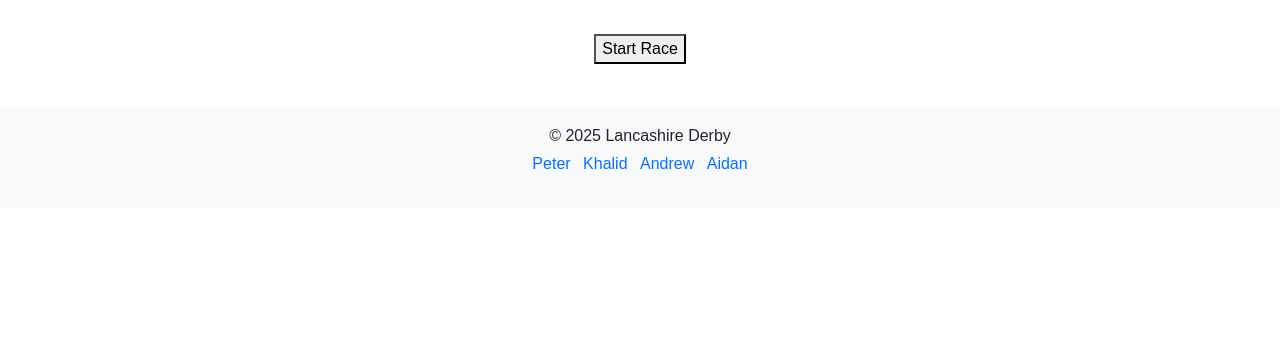
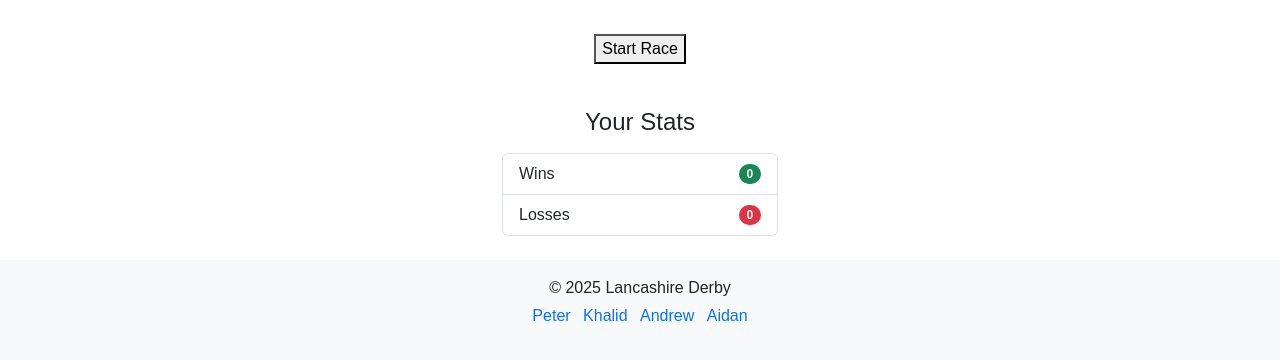
Before and after one commit to Aidan-99/lancashire-derby, a plain HTML site: page index.html in a window 1280 px wide. Shown: the part 322-682 px from the top of the page. Drawn offline with nearby package versions, Linux system fonts and the light colour scheme; a web font is replaced by a local one.

Commit message:
Update README and index with latest work

```diff
--- a/index.html
+++ b/index.html
@@ -1,3 +1,4 @@
+
 <!DOCTYPE html>
 <html lang="en">
   <head>
@@ -14,7 +15,7 @@
     <link rel="preconnect" href="https://fonts.gstatic.com" crossorigin />
     <link
       href="https://fonts.googleapis.com/css2?family=Edu+QLD+Hand:wght@400..700&family=Edu+SA+Hand:wght@400..700&family=Jersey+15&family=Lato:ital,wght@0,100;0,300;0,400;0,700;0,900;1,100;1,300;1,400;1,700;1,900&display=swap"
-      rel="stylesheet"UTF
+      rel="stylesheet"
     />
     <title>lancashire-derby</title>
   </head>
@@ -23,9 +24,7 @@
     <!-- nav bar start -->
     <nav class="navbar navbar-expand-lg navbar-light bg-light">
       <div class="container-fluid">
-
         <a class="navbar-brand" href="#">Lancashire Derby</a>
-
         <button
           class="navbar-toggler"
           type="button"
@@ -72,7 +71,23 @@
  <!-- game area end -->
 
     <!-- horse information area start -->
-  <!-- horse information area end  -->
+    <!-- horse information area end -->
+
+    <!-- stats tracker start -->
+    <section id="stats" class="container my-4" style="max-width: 300px;">
+      <h4 class="text-center mb-3">Your Stats</h4>
+      <ul class="list-group">
+        <li class="list-group-item d-flex justify-content-between align-items-center">
+          Wins
+          <span id="winsCount" class="badge bg-success rounded-pill">0</span>
+        </li>
+        <li class="list-group-item d-flex justify-content-between align-items-center">
+          Losses
+          <span id="lossesCount" class="badge bg-danger rounded-pill">0</span>
+        </li>
+      </ul>
+    </section>
+    <!-- stats tracker end -->
 
     <!-- footer start -->
     <footer class="bg-light text-center py-3 mt-4">
@@ -92,7 +107,7 @@
         </li>
       </ul>
     </footer>
-  <!-- footer end  -->
+    <!-- footer end -->
 
     <script
       src="https://cdn.jsdelivr.net/npm/bootstrap@5.3.7/dist/js/bootstrap.bundle.min.js"
```
Also changed, not shown: 1 other file. Lines whose indentation alone changed are shown as unchanged.
